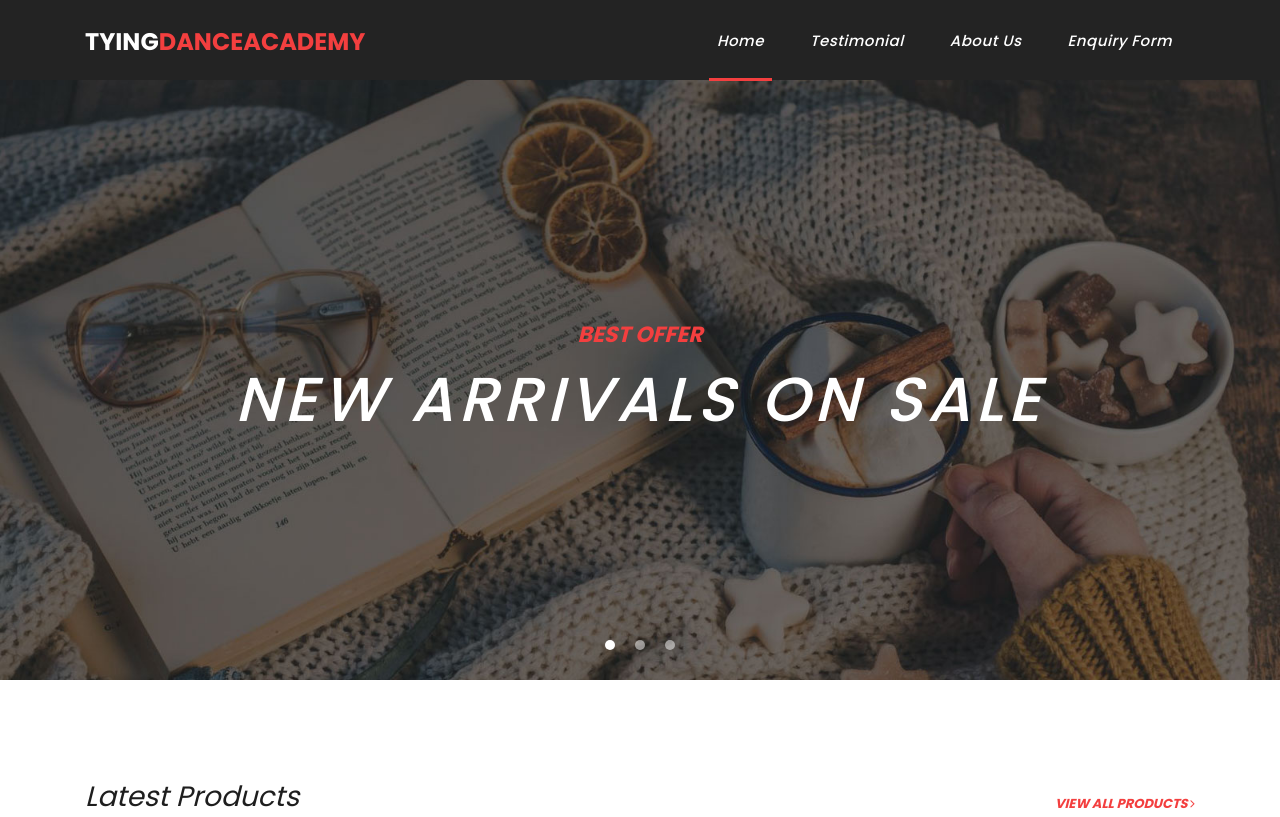
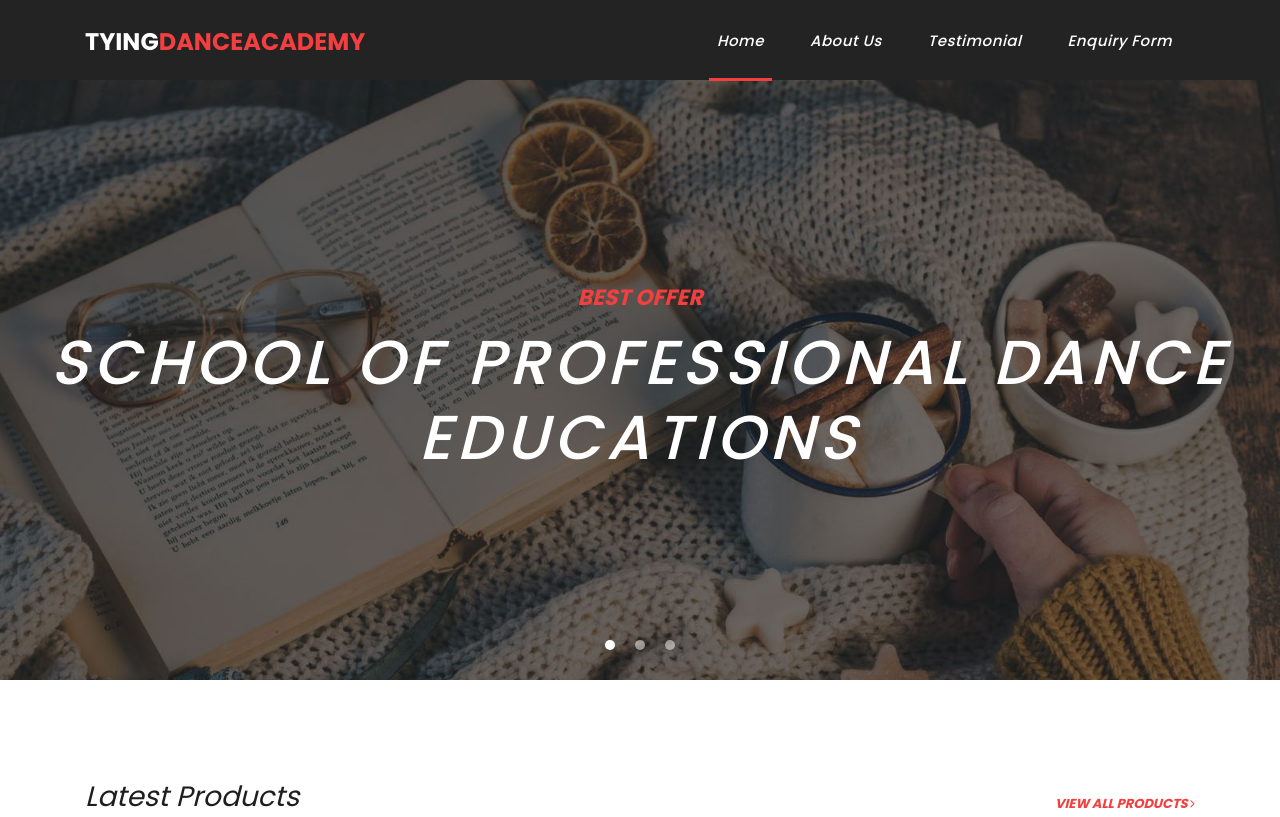
Before and after one commit to ChongSuXuan/midtermtest, a plain HTML site: page index.html in a window 1280 px wide. Shown: the top 817 px of the page. Drawn offline with Linux system fonts and the light colour scheme.

Commit message:
Update index.html
add

```diff
--- a/index.html
+++ b/index.html
@@ -56,10 +56,10 @@ https://templatemo.com/tm-546-sixteen-clothing
                 </a>
               </li>
               <li class="nav-item">
-                <a class="nav-link" href="testimonial_D190423C.html">Testimonial</a>
+                <a class="nav-link" href="about.html">About Us</a>
               </li>
               <li class="nav-item">
-                <a class="nav-link" href="about.html">About Us</a>
+                <a class="nav-link" href="testimonial_D190423C.html">Testimonial</a>
               </li>
               <li class="nav-item">
                 <a class="nav-link" href="enquiryForm_D190423C.html">Enquiry Form</a>
@@ -77,7 +77,7 @@ https://templatemo.com/tm-546-sixteen-clothing
         <div class="banner-item-01">
           <div class="text-content">
             <h4>Best Offer</h4>
-            <h2>New Arrivals On Sale</h2>
+            <h2>School of Professional Dance Educations</h2>
           </div>
         </div>
         <div class="banner-item-02">
```
